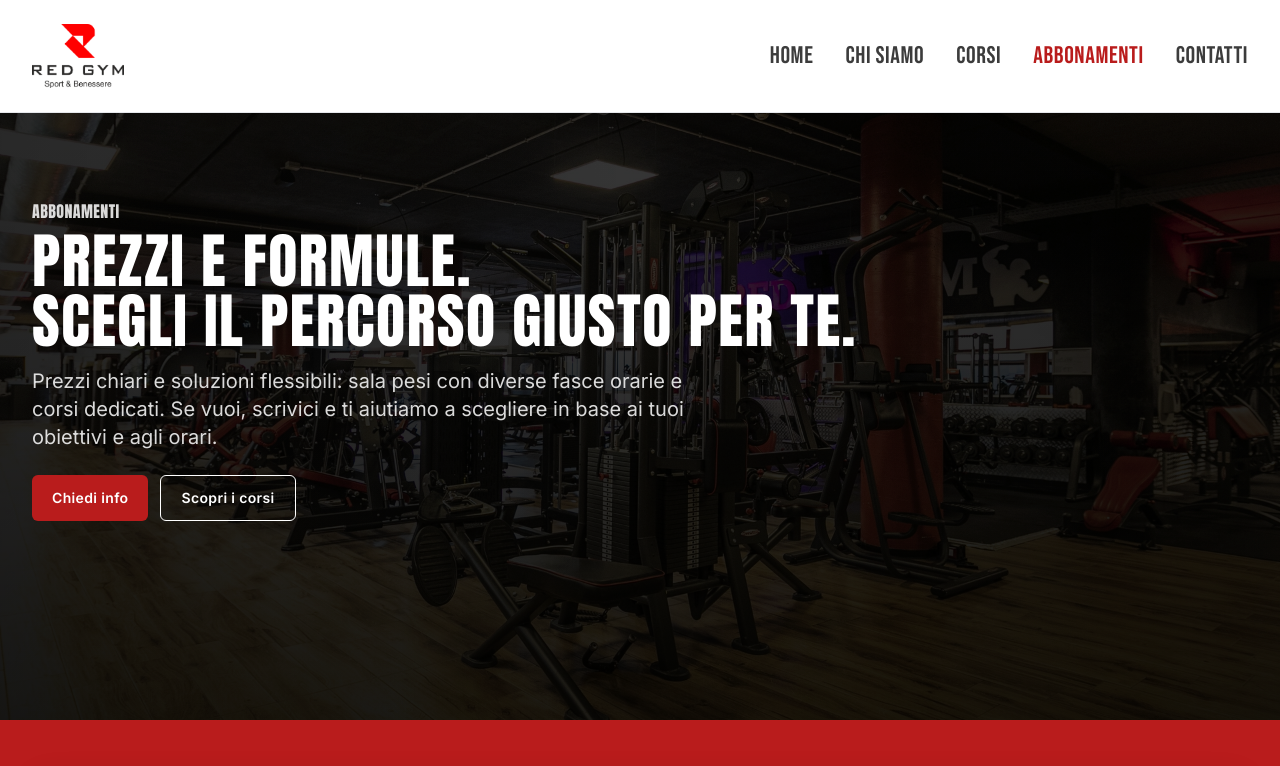
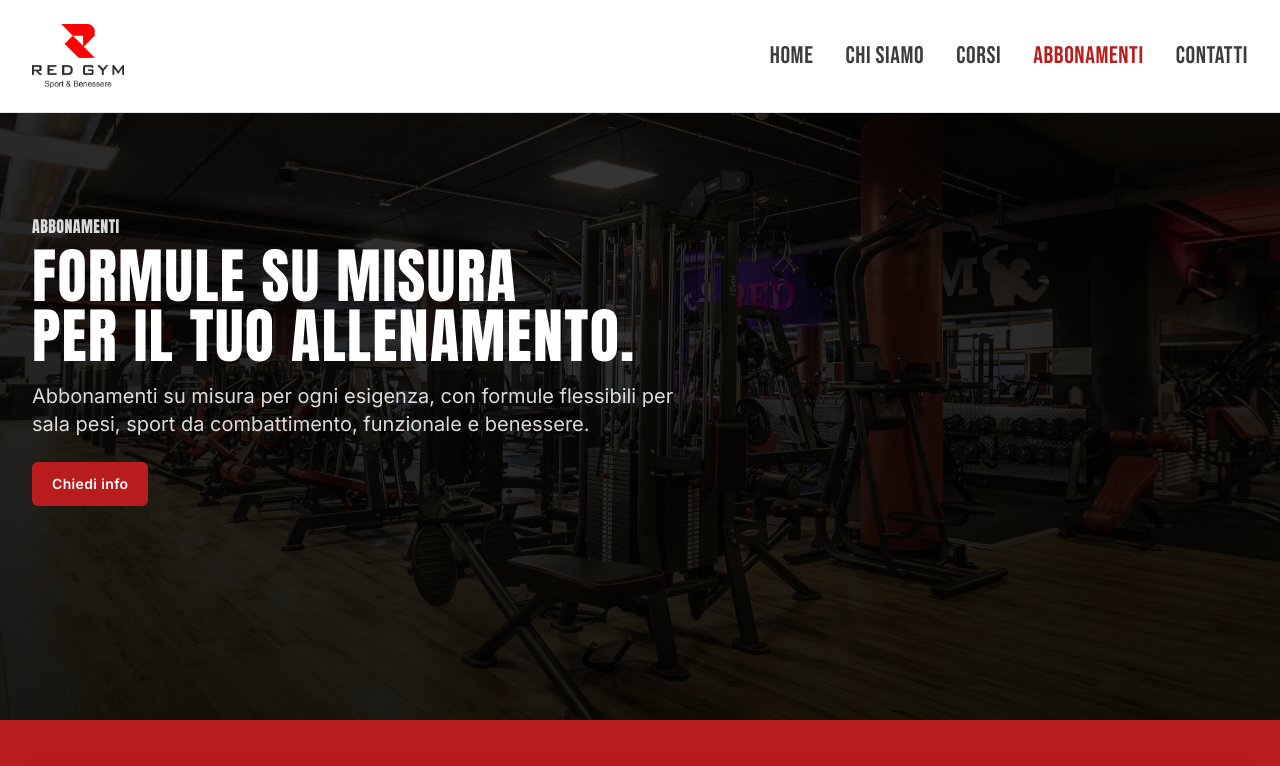
Before and after one commit to alelodato/red-gym, a Next.js app: page /pricing in a window 1280 px wide. Shown: the top 766 px of the page. Built offline with nearby package versions, Linux system fonts and the light colour scheme.

Commit message:
ottimizzato hero pagina abbonamenti

```diff
--- a/app/page.js
+++ b/app/page.js
@@ -356,8 +356,8 @@ export default function HomePage() {
               lead="Red Gym è una palestra a Fonte Nuova (RM) con oltre 1.800 mq dedicati al fitness e agli sport da combattimento. Offriamo sala pesi attrezzata con macchinari professionali, aree specifiche per boxe e arti marziali e un ambiente ordinato, motivante e seguito da istruttori qualificati. La nostra struttura è pensata per chi cerca qualità, spazio e un allenamento efficace nel cuore di Fonte Nuova."
             />
 
-            <div className="mt-6 lg:mt-10">
-              <div className="grid gap-10 lg:grid-cols-2">
+            <div className="mt-10">
+              <div className="grid gap-4 sm:gap-10 lg:grid-cols-2">
                 {/* COLONNA SINISTRA: 3 Card */}
                 <div className="space-y-10">
                   {/* 1. Macchinari */}
--- a/app/pricing/page.js
+++ b/app/pricing/page.js
@@ -29,13 +29,13 @@ function PhotoHeroBand({
   kicker = "Abbonamenti",
   title = (
     <>
-      Prezzi e formule.
+      Formule su misura
       <br />
-      Scegli il percorso giusto per te.
+      Per il tuo allenamento.
     </>
   ),
   subtitle =
-    "Prezzi chiari e soluzioni flessibili: sala pesi con diverse fasce orarie e corsi dedicati. Se vuoi, scrivici e ti aiutiamo a scegliere in base ai tuoi obiettivi e agli orari.",
+    "Abbonamenti su misura per ogni esigenza, con formule flessibili per sala pesi, sport da combattimento, funzionale e benessere.",
   className = "",
 }) {
   return (
@@ -70,9 +70,6 @@ function PhotoHeroBand({
 
             <div className="mt-6 flex flex-col sm:flex-row gap-3">
               <Button href="/contact">Chiedi info</Button>
-              <Button href="/courses" variant="white">
-                Scopri i corsi
-              </Button>
             </div>
           </div>
         </div>
```
